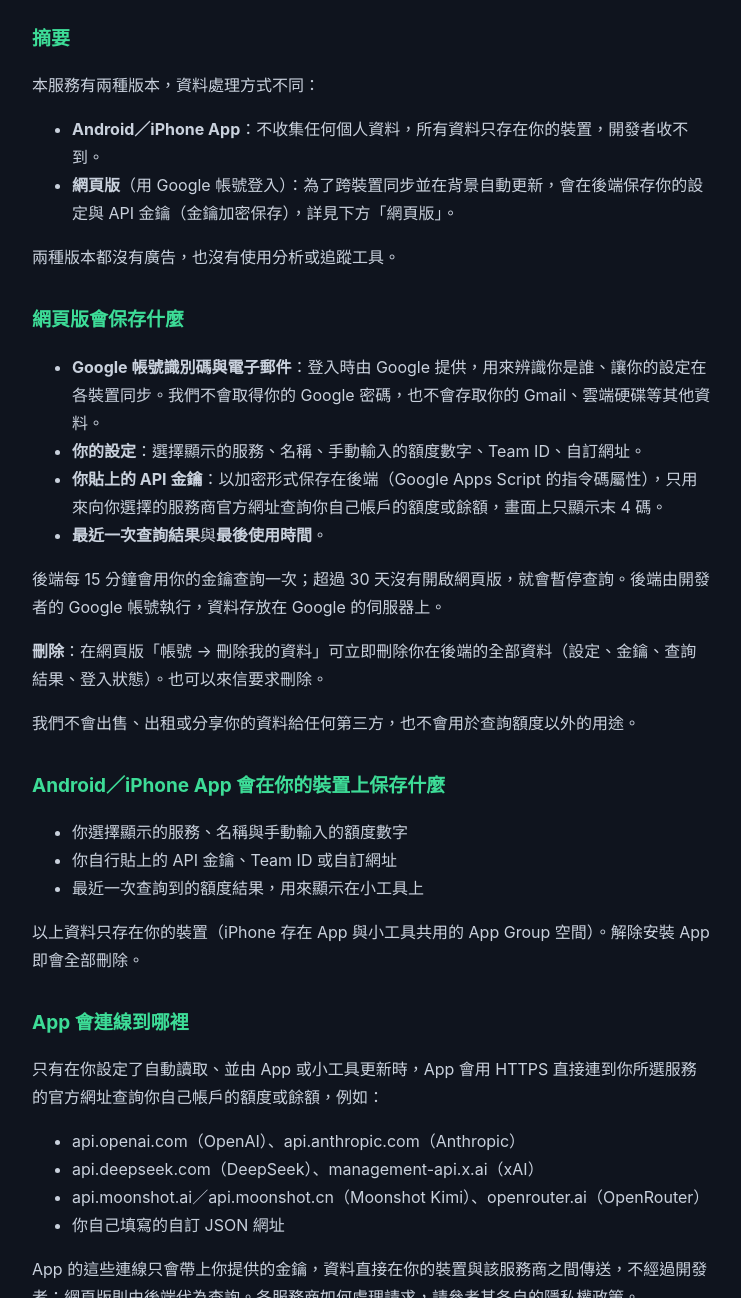
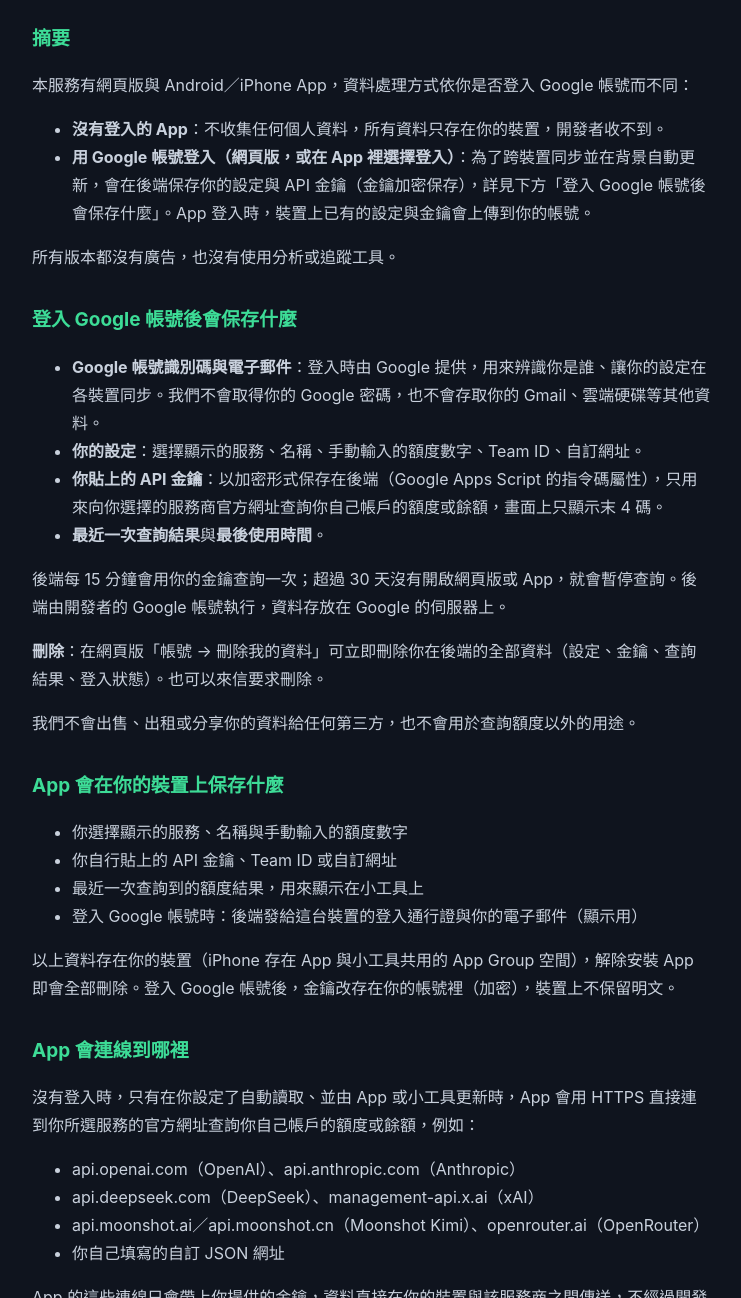
Before and after one commit to isaiahovercomer/ai-quota-dashboard-site, a plain HTML site: page privacy.html in a window 1280 px wide. Shown: the part 127-1425 px from the top of the page, without its empty margins (268-1009 px from the left). Drawn offline with Linux system fonts and the light colour scheme.

Commit message:
隱私權政策：App 可選用 Google 帳號同步
Co-Authored-By: Claude Opus 5.5 <noreply@anthropic.com>
Claude-Session: https://claude.ai/code/session_017WG6iW6pgNhCFupjQJVunD

```diff
--- a/privacy.html
+++ b/privacy.html
@@ -2,47 +2,48 @@
 <html lang="zh-Hant"><head><meta charset="utf-8"><meta name="viewport" content="width=device-width,initial-scale=1">
 <title>AI額度即時儀表板｜隱私權政策</title><link rel="stylesheet" href="style.css"></head>
 <body><main>
-<header><img src="icon.png" alt=""><div><h1>隱私權政策</h1><small>AI額度即時儀表板 · 最後更新：2026 年 11 月 20 日（新增網頁版）</small></div></header>
+<header><img src="icon.png" alt=""><div><h1>隱私權政策</h1><small>AI額度即時儀表板 · 最後更新：2026 年 11 月 20 日（App 新增 Google 帳號同步）</small></div></header>
 
 <h2>摘要</h2>
-<p>本服務有兩種版本，資料處理方式不同：</p>
+<p>本服務有網頁版與 Android／iPhone App，資料處理方式依你是否登入 Google 帳號而不同：</p>
 <ul>
-<li><b>Android／iPhone App</b>：不收集任何個人資料，所有資料只存在你的裝置，開發者收不到。</li>
-<li><b>網頁版</b>（用 Google 帳號登入）：為了跨裝置同步並在背景自動更新，會在後端保存你的設定與 API 金鑰（金鑰加密保存），詳見下方「網頁版」。</li>
+<li><b>沒有登入的 App</b>：不收集任何個人資料，所有資料只存在你的裝置，開發者收不到。</li>
+<li><b>用 Google 帳號登入（網頁版，或在 App 裡選擇登入）</b>：為了跨裝置同步並在背景自動更新，會在後端保存你的設定與 API 金鑰（金鑰加密保存），詳見下方「登入 Google 帳號後會保存什麼」。App 登入時，裝置上已有的設定與金鑰會上傳到你的帳號。</li>
 </ul>
-<p>兩種版本都沒有廣告，也沒有使用分析或追蹤工具。</p>
+<p>所有版本都沒有廣告，也沒有使用分析或追蹤工具。</p>
 
-<h2>網頁版會保存什麼</h2>
+<h2>登入 Google 帳號後會保存什麼</h2>
 <ul>
 <li><b>Google 帳號識別碼與電子郵件</b>：登入時由 Google 提供，用來辨識你是誰、讓你的設定在各裝置同步。我們不會取得你的 Google 密碼，也不會存取你的 Gmail、雲端硬碟等其他資料。</li>
 <li><b>你的設定</b>：選擇顯示的服務、名稱、手動輸入的額度數字、Team ID、自訂網址。</li>
 <li><b>你貼上的 API 金鑰</b>：以加密形式保存在後端（Google Apps Script 的指令碼屬性），只用來向你選擇的服務商官方網址查詢你自己帳戶的額度或餘額，畫面上只顯示末 4 碼。</li>
 <li><b>最近一次查詢結果</b>與<b>最後使用時間</b>。</li>
 </ul>
-<p>後端每 15 分鐘會用你的金鑰查詢一次；超過 30 天沒有開啟網頁版，就會暫停查詢。後端由開發者的 Google 帳號執行，資料存放在 Google 的伺服器上。</p>
+<p>後端每 15 分鐘會用你的金鑰查詢一次；超過 30 天沒有開啟網頁版或 App，就會暫停查詢。後端由開發者的 Google 帳號執行，資料存放在 Google 的伺服器上。</p>
 <p><b>刪除</b>：在網頁版「帳號 → 刪除我的資料」可立即刪除你在後端的全部資料（設定、金鑰、查詢結果、登入狀態）。也可以來信要求刪除。</p>
 <p>我們不會出售、出租或分享你的資料給任何第三方，也不會用於查詢額度以外的用途。</p>
 
-<h2>Android／iPhone App 會在你的裝置上保存什麼</h2>
+<h2>App 會在你的裝置上保存什麼</h2>
 <ul>
 <li>你選擇顯示的服務、名稱與手動輸入的額度數字</li>
 <li>你自行貼上的 API 金鑰、Team ID 或自訂網址</li>
 <li>最近一次查詢到的額度結果，用來顯示在小工具上</li>
+<li>登入 Google 帳號時：後端發給這台裝置的登入通行證與你的電子郵件（顯示用）</li>
 </ul>
-<p>以上資料只存在你的裝置（iPhone 存在 App 與小工具共用的 App Group 空間）。解除安裝 App 即會全部刪除。</p>
+<p>以上資料存在你的裝置（iPhone 存在 App 與小工具共用的 App Group 空間），解除安裝 App 即會全部刪除。登入 Google 帳號後，金鑰改存在你的帳號裡（加密），裝置上不保留明文。</p>
 
 <h2>App 會連線到哪裡</h2>
-<p>只有在你設定了自動讀取、並由 App 或小工具更新時，App 會用 HTTPS 直接連到你所選服務的官方網址查詢你自己帳戶的額度或餘額，例如：</p>
+<p>沒有登入時，只有在你設定了自動讀取、並由 App 或小工具更新時，App 會用 HTTPS 直接連到你所選服務的官方網址查詢你自己帳戶的額度或餘額，例如：</p>
 <ul>
 <li>api.openai.com（OpenAI）、api.anthropic.com（Anthropic）</li>
 <li>api.deepseek.com（DeepSeek）、management-api.x.ai（xAI）</li>
 <li>api.moonshot.ai／api.moonshot.cn（Moonshot Kimi）、openrouter.ai（OpenRouter）</li>
 <li>你自己填寫的自訂 JSON 網址</li>
 </ul>
-<p>App 的這些連線只會帶上你提供的金鑰，資料直接在你的裝置與該服務商之間傳送，不經過開發者；網頁版則由後端代為查詢。各服務商如何處理請求，請參考其各自的隱私權政策。</p>
+<p>App 的這些連線只會帶上你提供的金鑰，資料直接在你的裝置與該服務商之間傳送，不經過開發者；登入 Google 帳號後（含網頁版）則由後端代為查詢，App 只連到後端（script.google.com）與 Google 登入。各服務商如何處理請求，請參考其各自的隱私權政策。</p>
 
 <h2>不收集的資料</h2>
-<p>Android／iPhone App 不收集姓名、電子郵件、位置、聯絡人、相片、裝置識別碼、使用紀錄或任何其他個人資料。網頁版只保存上方「網頁版會保存什麼」列出的資料。兩者都不投放廣告。</p>
+<p>本服務不收集位置、聯絡人、相片、裝置識別碼、使用紀錄或任何其他個人資料。登入 Google 帳號後，只保存上方「登入 Google 帳號後會保存什麼」列出的資料。都不投放廣告。</p>
 
 <h2>兒童</h2>
 <p>本 App 不以 13 歲以下兒童為對象，也不會蓄意收集兒童的資料。</p>
```
